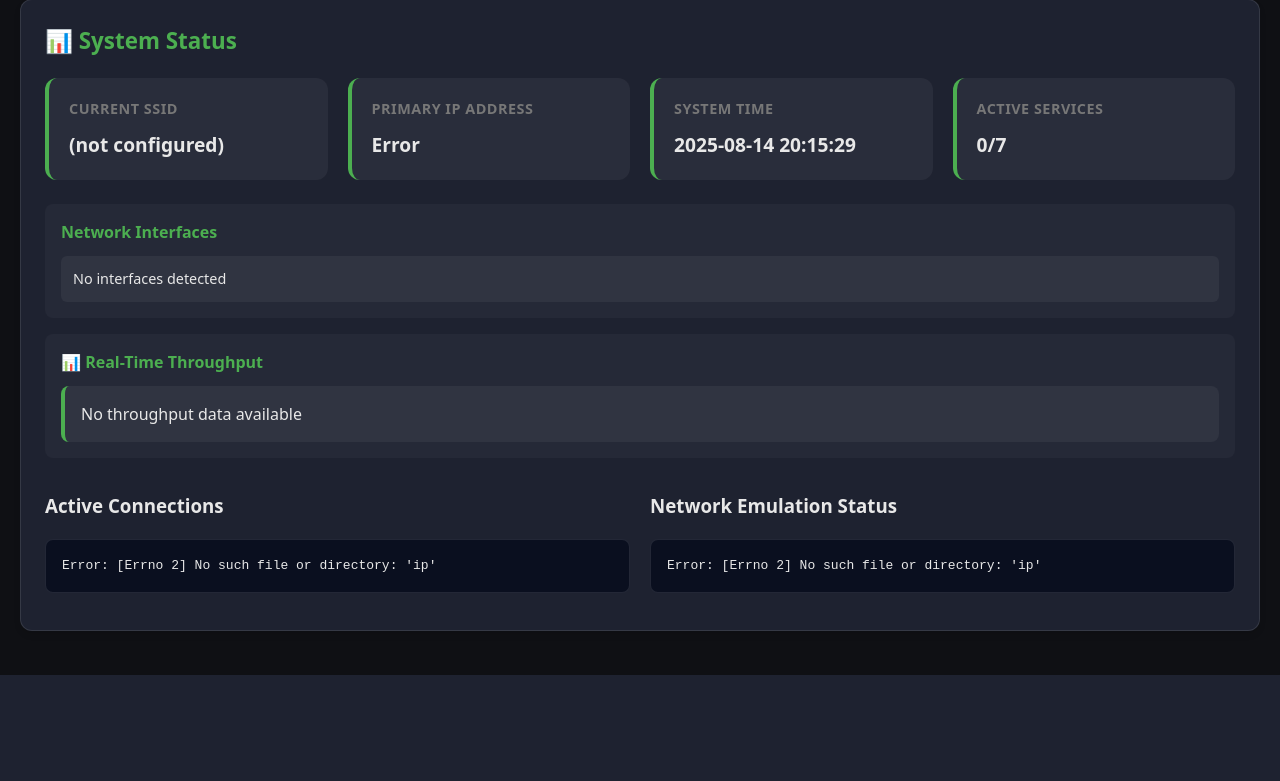
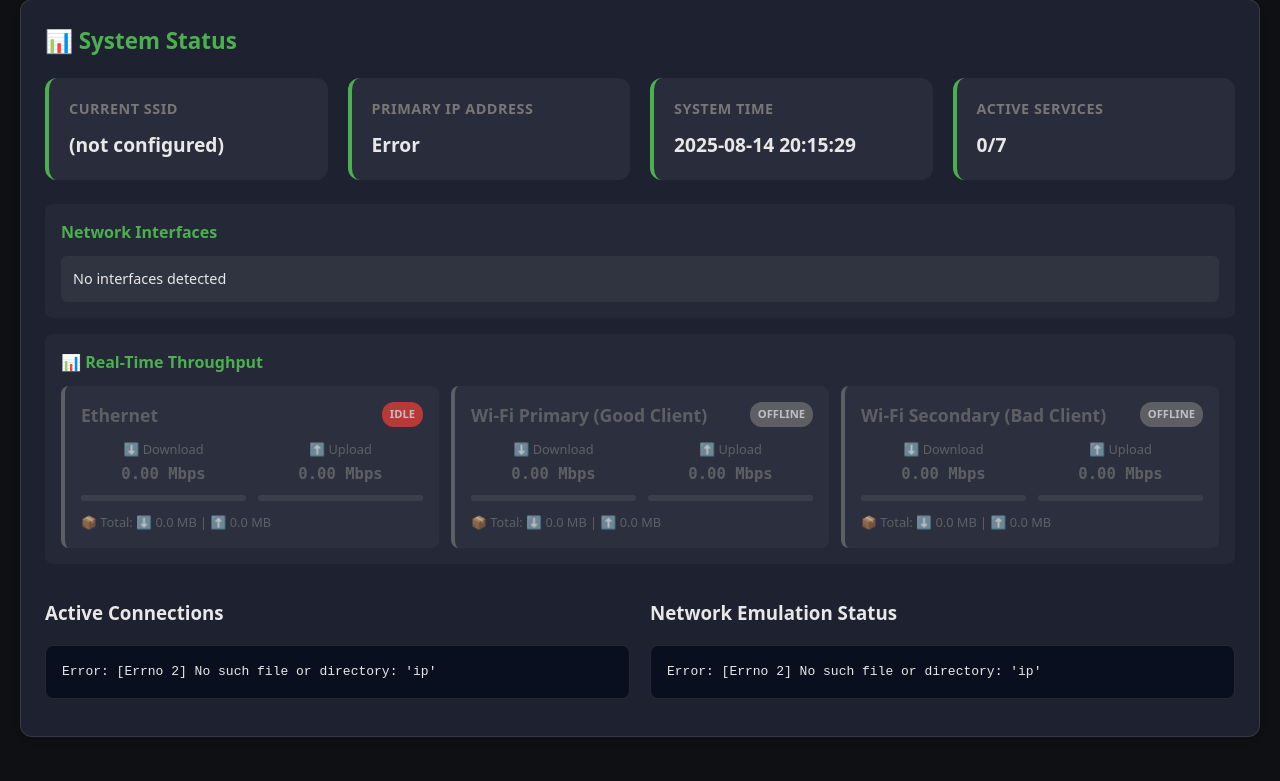
Before and after one commit to danryan06/wifi-dashboard, a Flask app: page / in a window 1280 px wide. Shown: the part 136-917 px from the top of the page. Before the commit the page ends 811 px from the top, so only its background shows below. Run offline with Flask 3, Linux system fonts and the light colour scheme; data that the repository does not hold is empty; parts of the project's set-up code (start-up, migrations or seed data) failed here and were passed over.

Commit message:
Changes to be committed: 	modified:   templates/dashboard.html 	modified:   templates/traffic_control.html

```diff
--- a/templates/dashboard.html
+++ b/templates/dashboard.html
@@ -483,6 +483,11 @@
             border-left: 4px solid var(--accent);
         }
 
+        .throughput-item.offline {
+            border-left-color: var(--muted);
+            opacity: 0.7;
+        }
+
         .throughput-header {
             display: flex;
             justify-content: space-between;
@@ -494,6 +499,10 @@
             font-weight: 600;
             color: var(--accent);
             font-size: 1.1em;
+        }
+
+        .throughput-interface.offline {
+            color: var(--muted);
         }
 
         .throughput-status {
@@ -514,6 +523,11 @@
             color: white;
         }
 
+        .throughput-status.offline {
+            background: var(--muted);
+            color: white;
+        }
+
         .throughput-metrics {
             display: grid;
             grid-template-columns: 1fr 1fr;
@@ -544,6 +558,10 @@
 
         .metric-value.upload {
             color: #FF9800;
+        }
+
+        .metric-value.offline {
+            color: var(--muted);
         }
 
         .throughput-bar {
@@ -938,6 +956,11 @@
         let refreshPaused = false;
         let throughputData = {};
         let previousStats = {};
+        let cumulativeStats = {
+            'eth0': { rx_bytes: 0, tx_bytes: 0 },
+            'wlan0': { rx_bytes: 0, tx_bytes: 0 },
+            'wlan1': { rx_bytes: 0, tx_bytes: 0 }
+        };
 
         // Tab switching
         document.querySelectorAll(".tab").forEach(tab => {
@@ -1075,7 +1098,7 @@
             }).join('');
         }
 
-        // Real-time throughput monitoring functions
+        // Real-time throughput monitoring functions - ENHANCED VERSION
         async function updateThroughputStats() {
             try {
                 const response = await fetch('/api/throughput');
@@ -1099,28 +1122,45 @@
 
         function updateThroughputDisplay(throughputData) {
             const container = document.getElementById('throughput-grid');
-            if (!throughputData || Object.keys(throughputData).length === 0) {
-                container.innerHTML = '<div class="throughput-item">No throughput data available</div>';
-                return;
-            }
-
-            // Filter to show only relevant interfaces (exclude wlan2 if inactive)
-            const interfaces = Object.keys(throughputData).filter(iface =>
-                iface !== 'lo' && !iface.includes('loopback') &&
-                (throughputData[iface].active || throughputData[iface].download > 0 || throughputData[iface].upload > 0)
-            );
-
-            if (interfaces.length === 0) {
-                container.innerHTML = '<div class="throughput-item">No active network interfaces detected</div>';
-                return;
-            }
-
-            container.innerHTML = interfaces.map(iface => {
-                const stats = throughputData[iface];
-
-                // Convert bytes/sec to Mbps (download/upload are in bytes/sec from your API)
+
+            // Always show all three interfaces
+            const allInterfaces = ['eth0', 'wlan0', 'wlan1'];
+
+            container.innerHTML = allInterfaces.map(iface => {
+                const stats = throughputData[iface] || {
+                    download: 0,
+                    upload: 0,
+                    active: false,
+                    rx_packets: 0,
+                    tx_packets: 0
+                };
+
+                // Check if interface exists in system
+                const interfaceExists = throughputData[iface] !== undefined;
+                const isOffline = !interfaceExists || (!stats.active && stats.download === 0 && stats.upload === 0);
+
+                // Update cumulative stats if interface is active
+                if (interfaceExists && (stats.download > 0 || stats.upload > 0)) {
+                    if (!previousStats[iface]) {
+                        previousStats[iface] = { rx_bytes: 0, tx_bytes: 0 };
+                    }
+
+                    // Calculate bytes transferred since last update
+                    const timeDelta = 10; // 10 second refresh interval
+                    const newRxBytes = stats.download * timeDelta; // download is in bytes/sec
+                    const newTxBytes = stats.upload * timeDelta; // upload is in bytes/sec
+
+                    cumulativeStats[iface].rx_bytes += newRxBytes;
+                    cumulativeStats[iface].tx_bytes += newTxBytes;
+                }
+
+                // Convert bytes/sec to Mbps for display
                 const downloadMbps = (stats.download * 8 / 1024 / 1024).toFixed(2);
                 const uploadMbps = (stats.upload * 8 / 1024 / 1024).toFixed(2);
+
+                // Convert cumulative bytes to MB
+                const totalRxMB = (cumulativeStats[iface].rx_bytes / 1024 / 1024).toFixed(1);
+                const totalTxMB = (cumulativeStats[iface].tx_bytes / 1024 / 1024).toFixed(1);
 
                 // Calculate bar width (scale to 100 Mbps max)
                 const maxMbps = 100;
@@ -1131,37 +1171,50 @@
                 const interfaceNames = {
                     'eth0': 'Ethernet',
                     'wlan0': 'Wi-Fi Primary (Good Client)',
-                    'wlan1': 'Wi-Fi Secondary (Bad Client)',
-                    'wlan2': 'Wi-Fi Tertiary'
+                    'wlan1': 'Wi-Fi Secondary (Bad Client)'
                 };
                 const displayName = interfaceNames[iface] || iface.toUpperCase();
 
+                // Determine status
+                let statusText = 'OFFLINE';
+                let statusClass = 'offline';
+
+                if (interfaceExists) {
+                    if (stats.active) {
+                        statusText = 'ACTIVE';
+                        statusClass = 'active';
+                    } else {
+                        statusText = 'IDLE';
+                        statusClass = 'inactive';
+                    }
+                }
+
                 return `
-                    <div class="throughput-item">
+                    <div class="throughput-item ${isOffline ? 'offline' : ''}">
                         <div class="throughput-header">
-                            <div class="throughput-interface">${displayName}</div>
-                            <div class="throughput-status ${stats.active ? 'active' : 'inactive'}">
-                                ${stats.active ? 'ACTIVE' : 'IDLE'}
+                            <div class="throughput-interface ${isOffline ? 'offline' : ''}">${displayName}</div>
+                            <div class="throughput-status ${statusClass}">
+                                ${statusText}
                             </div>
                         </div>
                         <div class="throughput-metrics">
                             <div class="metric-item">
                                 <div class="metric-label">⬇️ Download</div>
-                                <div class="metric-value download">${downloadMbps} Mbps</div>
+                                <div class="metric-value download ${isOffline ? 'offline' : ''}">${isOffline ? '0.00' : downloadMbps} Mbps</div>
                                 <div class="throughput-bar">
-                                    <div class="throughput-progress" style="width: ${downloadPercent}%; background: var(--success);"></div>
+                                    <div class="throughput-progress" style="width: ${isOffline ? 0 : downloadPercent}%; background: var(--success);"></div>
                                 </div>
                             </div>
                             <div class="metric-item">
                                 <div class="metric-label">⬆️ Upload</div>
-                                <div class="metric-value upload">${uploadMbps} Mbps</div>
+                                <div class="metric-value upload ${isOffline ? 'offline' : ''}">${isOffline ? '0.00' : uploadMbps} Mbps</div>
                                 <div class="throughput-bar">
-                                    <div class="throughput-progress" style="width: ${uploadPercent}%; background: var(--warning);"></div>
+                                    <div class="throughput-progress" style="width: ${isOffline ? 0 : uploadPercent}%; background: var(--warning);"></div>
                                 </div>
                             </div>
                         </div>
                         <div style="margin-top: 12px; font-size: 0.8em; color: var(--muted);">
-                            📦 RX: ${stats.rx_packets || 0} packets | TX: ${stats.tx_packets || 0} packets
+                            📦 Total: ⬇️ ${totalRxMB} MB | ⬆️ ${totalTxMB} MB
                         </div>
                     </div>
                 `;
@@ -1170,18 +1223,29 @@
 
         function showFallbackThroughput() {
             const container = document.getElementById('throughput-grid');
-            container.innerHTML = `
-                <div class="throughput-item">
-                    <div class="throughput-header">
-                        <div class="throughput-interface">Throughput Monitoring</div>
-                        <div class="throughput-status inactive">UNAVAILABLE</div>
+
+            // Still show all three interfaces even in fallback mode
+            const allInterfaces = ['eth0', 'wlan0', 'wlan1'];
+            const interfaceNames = {
+                'eth0': 'Ethernet',
+                'wlan0': 'Wi-Fi Primary (Good Client)',
+                'wlan1': 'Wi-Fi Secondary (Bad Client)'
+            };
+
+            container.innerHTML = allInterfaces.map(iface => {
+                const displayName = interfaceNames[iface];
+                return `
+                    <div class="throughput-item offline">
+                        <div class="throughput-header">
+                            <div class="throughput-interface offline">${displayName}</div>
+                            <div class="throughput-status offline">UNAVAILABLE</div>
+                        </div>
+                        <div style="text-align: center; color: var(--muted); padding: 20px;">
+                            Real-time monitoring unavailable
+                        </div>
                     </div>
-                    <div style="text-align: center; color: var(--muted); padding: 20px;">
-                        Real-time throughput monitoring is currently unavailable.<br>
-                        Check that the /api/throughput endpoint is working.
-                    </div>
-                </div>
-            `;
+                `;
+            }).join('');
         }
 
         function updateStatusPill(text, color) {
```
Also changed, not shown: templates/traffic_control.html (+59 -9 lines).
